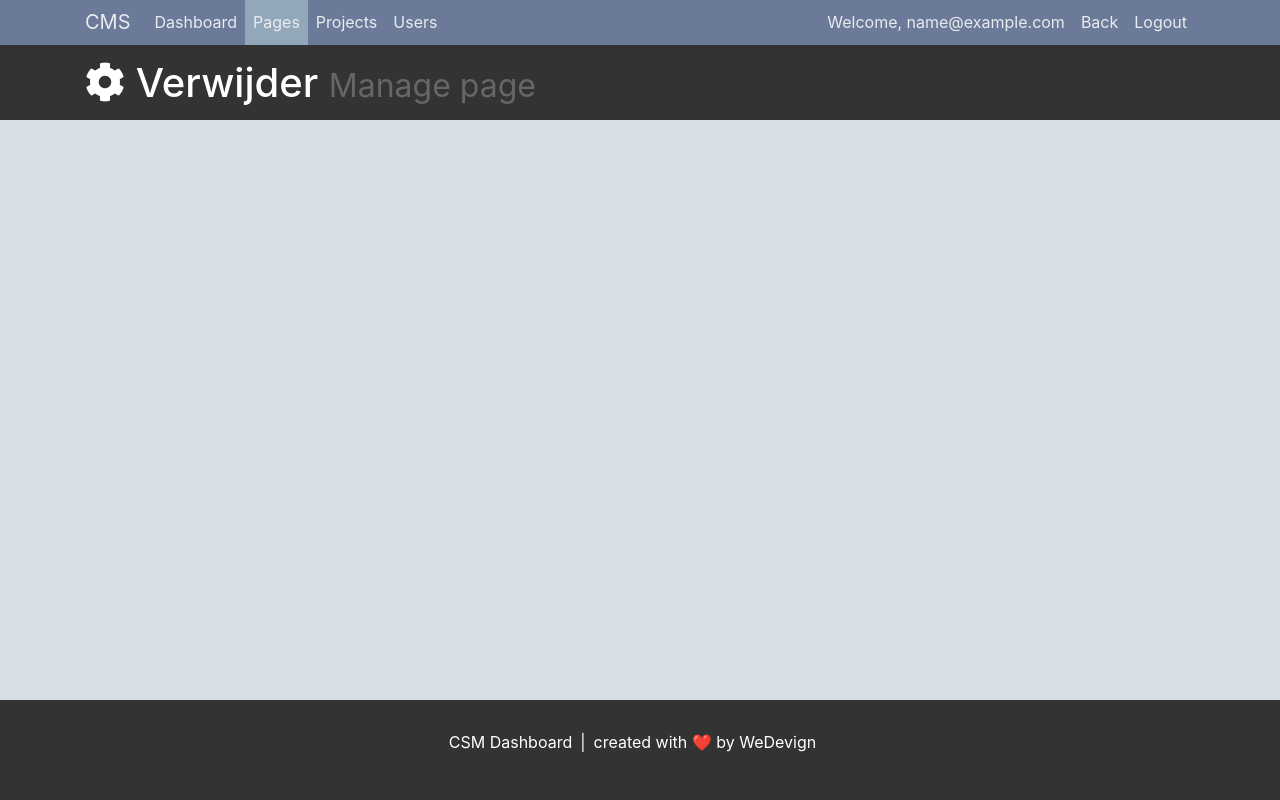
After one commit to ConrDev/CMS_StudentPortolio, a PHP site: page /CMS_StudentPortolio/dashboard/project_verwijder.php?id=1 in a window 1280 px wide. The commit adds this page. Run offline with PHP 8.4, Linux system fonts and the light colour scheme; the visitor is signed in with stand-in values (Sample User, id 1); data that the repository does not hold is empty; some libraries are stand-ins or nearby versions.

Commit message:
working project delete

```diff
--- /dev/null
+++ b/JS/loader.js
@@ -0,0 +1,22 @@
+function verwijder(id) {
+    let xmlHttp = new XMLHttpRequest();
+
+    var url = `../backend/controllers/loader.php?ID=${id}`;
+
+    xmlHttp.onreadystatechange = function () {
+        if (xmlHttp.readyState == 4 && xmlHttp.status == 200) {
+            const result = xmlHttp.responseText;
+
+            // document.getElementById('resultaat').innerHTML = result;
+            console.log(result);
+        }
+    }
+
+
+    // verstuur de request
+    xmlHttp.open("GET", url, true);
+    xmlHttp.send(null);
+    confirm("succesvol verwijderd")
+    window.location.replace("pages.php");
+
+}
--- /dev/null
+++ b/backend/controllers/loader.php
@@ -0,0 +1,5 @@
+<?php
+$ID = $_GET['ID'];
+ require_once '../config/config.php';
+ mysqli_query($link, "DELETE FROM projecten WHERE ID = '$ID'");
+?>
--- /dev/null
+++ b/dashboard/project_verwijder.php
@@ -0,0 +1,103 @@
+<?php
+session_start();
+
+require_once '../backend/config/config.php';
+
+// $stmt = $link->prepare("SELECT * FROM `projecten` ORDER BY `DateEdited`");
+// $stmt->bind_param("ssss", $uuid, $email, $hashPassword, $companyName);
+// $link->query("INSERT INTO pages (title, about) VALUES (NULL, '$title', '$editor2')");
+
+?>
+<!DOCTYPE html>
+<html lang="en">
+
+<head>
+  <title>Dashboard</title>
+  <!-- Required meta tags -->
+  <meta charset="utf-8">
+  <meta name="viewport" content="width=device-width, initial-scale=1, shrink-to-fit=no">
+
+  <!-- Bootstrap CSS -->
+  <link rel="stylesheet" href="https://stackpath.bootstrapcdn.com/bootstrap/4.1.3/css/bootstrap.min.css" integrity="sha384-MCw98/SFnGE8fJT3GXwEOngsV7Zt27NXFoaoApmYm81iuXoPkFOJwJ8ERdknLPMO" crossorigin="anonymous">
+  <link rel="stylesheet" href="https://use.fontawesome.com/releases/v5.7.0/css/all.css" integrity="sha384-lZN37f5QGtY3VHgisS14W3ExzMWZxybE1SJSEsQp9S+oqd12jhcu+A56Ebc1zFSJ" crossorigin="anonymous">
+  <link rel="stylesheet" href="../css/dashboard.css">
+  <script src="../JS/loader.js"></script>
+
+  <script src="http://cdn.ckeditor.com/5/standard/ckeditor.js"></script>
+</head>
+
+<body>
+
+<nav class="navbar navbar-expand-lg navbar-light ">
+    <div class="container">
+      <a class="navbar-brand" href="#">CMS</a>
+      <!-- <button type="button" class="navbar-toggler" type="button" data-toggle="collapse" data-target="#navbar" aria-expanded="false" aria-controls="navbar">
+          <span class="sr-only">Toggle navigation</span>
+          <span class="icon-bar"></span>
+          <span class="icon-bar"></span>
+          <span class="icon-bar"></span>
+        </button> -->
+      <div id="navbar" class="collapse navbar-collapse">
+        <ul class="navbar-nav mr-auto">
+          <li class="nav-item"><a class="nav-link" href="index.php">Dashboard</a></li>
+          <li class="nav-item active"><a class="nav-link" href="pages.php">Pages</a></li>
+          <li class="nav-item"><a class="nav-link" href="posts.php">Projects</a></li>
+          <li class="nav-item"><a class="nav-link" href="users.php">Users</a></li>
+        </ul>
+        <ul class="navbar-nav navbar-right">
+          <li class="nav-item"><a class="nav-link" href="#">Welcome, <?=$_SESSION['email']?></a></li>
+          <li class="nav-item"><a class="nav-link" href="../index.php">Back</a></li>
+          <li class="nav-item"><a class="nav-link" href="login.php">Logout</a></li>
+        </ul>
+      </div>
+      <!--/.nav-collapse -->
+    </div>
+  </nav>
+
+  <header id="header">
+    <div class="container">
+      <div class="row">
+        <div class="col-md-10">
+          <h1><span class="fas fa-cog" aria-hidden="true"></span> Verwijder <small>Manage page</small></h1>
+        </div>
+        <div class="col-md-2">
+          <div class="dropdown create">
+        </div>
+      </div>
+    </div>
+  </header>
+  <?php
+
+   function delete($ID) {
+       echo $ID;
+        require_once '../backend/config/config.php';
+        mysqli_query($link, "DELETE * FROM projecten WHERE ID = '$ID'");
+    }
+
+    $ID = $_GET['id'];
+    $result = mysqli_query($link, "SELECT `Name` FROM projecten WHERE ID = '$ID'");
+    while($row = mysqli_fetch_array($result)) {
+  ?>
+
+    <div class="container">
+    <p>weet u zeker dat u <?=$row['Name']?> wilt verwijderen?</p>
+        <button onclick="<?php echo 'verwijder(' . $ID . ')'; ?>" class="btn btn-danger">Verwijder</button>
+    </div>
+<?php } ?>
+
+  <footer id="footer">
+    <div class="row justify-content-center mr-auto">
+      <p class="copyright">CSM Dashboard</p>
+      <p class="splitter px-2">|</p>
+      <p class="credits">created with ❤️ by WeDevign</p>
+    </div>
+  </footer>
+
+  <!-- Optional JavaScript -->
+  <!-- jQuery first, then Popper.js, then Bootstrap JS -->
+  <script src="https://code.jquery.com/jquery-3.3.1.slim.min.js" integrity="sha384-q8i/X+965DzO0rT7abK41JStQIAqVgRVzpbzo5smXKp4YfRvH+8abtTE1Pi6jizo" crossorigin="anonymous"></script>
+  <script src="https://cdnjs.cloudflare.com/ajax/libs/popper.js/1.14.3/umd/popper.min.js" integrity="sha384-ZMP7rVo3mIykV+2+9J3UJ46jBk0WLaUAdn689aCwoqbBJiSnjAK/l8WvCWPIPm49" crossorigin="anonymous"></script>
+  <script src="https://stackpath.bootstrapcdn.com/bootstrap/4.1.3/js/bootstrap.min.js" integrity="sha384-ChfqqxuZUCnJSK3+MXmPNIyE6ZbWh2IMqE241rYiqJxyMiZ6OW/JmZQ5stwEULTy" crossorigin="anonymous"></script>
+</body>
+
+</html>
--- a/dashboard/projecten.php
+++ b/dashboard/projecten.php
@@ -154,7 +154,7 @@ require_once '../backend/config/config.php';
                   <td><span class="fas fa-<?=$icon ?>" aria-hidden="true"></span></td>
                   <td><?=$result['DateEdited'] ?></td>
                   <td><a class="btn btn-outline-dark" href="project_editor.php?id=<?=$result['ID']; ?>">Bewerk</a></td>
-                  <td><a class="btn btn-danger" href="project_editor.php">Verwijder</a></td>
+                  <td><a class="btn btn-danger" href="project_verwijder.php?id=<?=$result['ID']; ?>">Verwijder</a></td>
                 </tr>
                   <?php } ?>
               </table>
```
